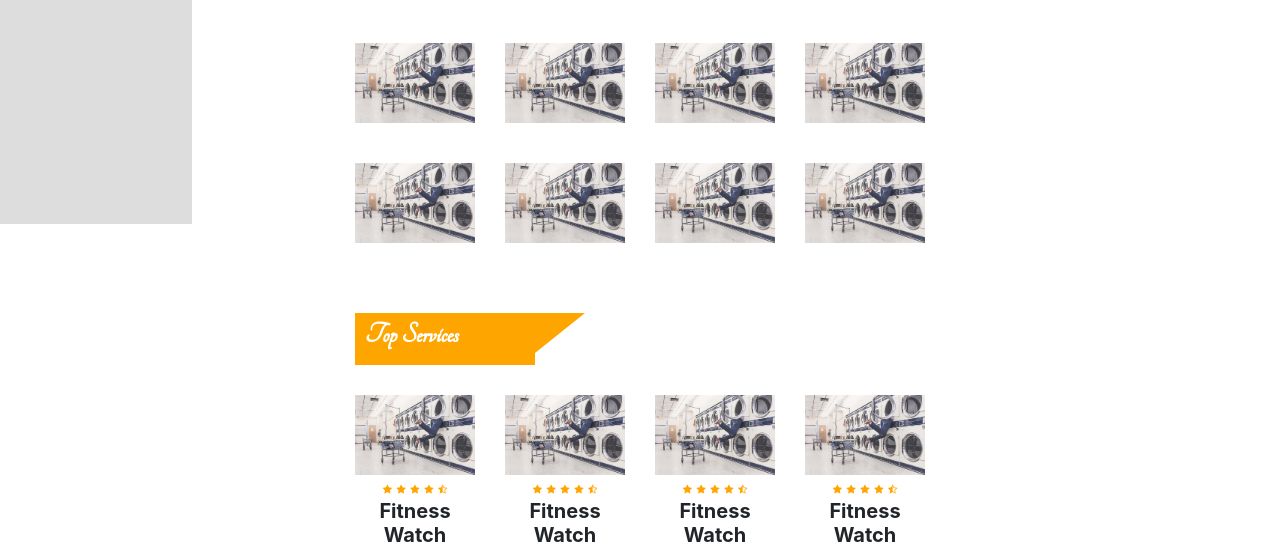
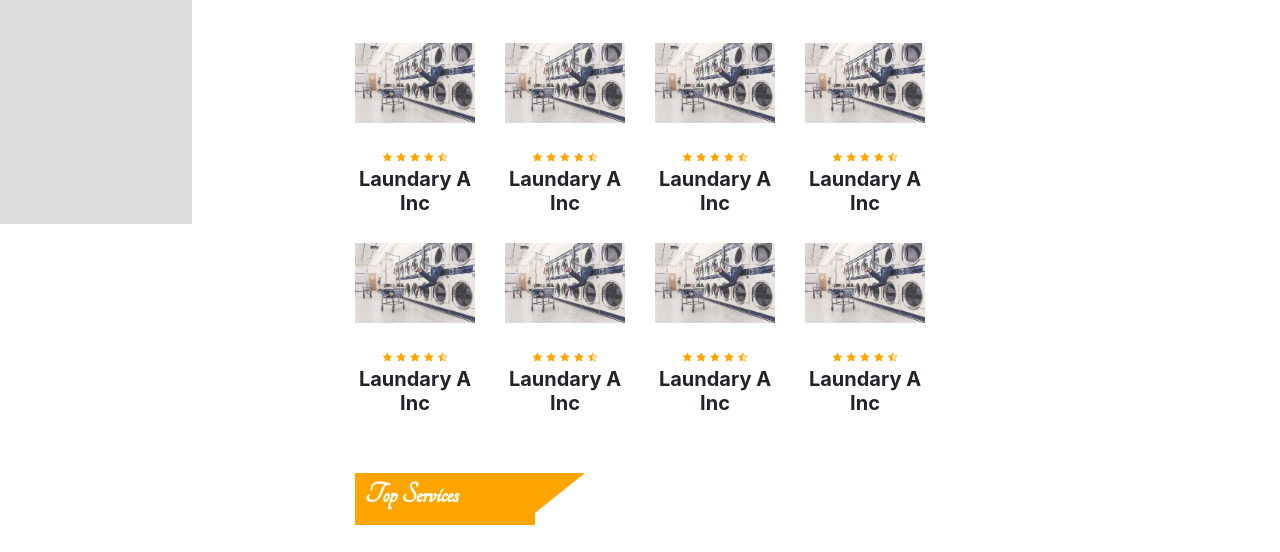
Before and after one commit to lovisgod/TheFothUI, a plain HTML site: page index.html in a window 1280 px wide. Shown: the part 636-1188 px from the top of the page. Drawn offline with nearby package versions, Linux system fonts and the light colour scheme.

Commit message:
FInal Landing page

```diff
--- a/index.html
+++ b/index.html
@@ -38,12 +38,12 @@
     <div class="side-menu" id="side-menu">
         <ul>
             <li>Haulages<i class="fa fa-angle-right"></i>
-                <ul>
+                <!-- <ul>
                     <li>Haulages1</li>
                     <li>Haulages2</li>
                     <li>Haulages3</li>
                     <li>Haulages4</li>
-                </ul>
+                </ul> -->
             </li>
             <li>Towing<i class="fa fa-angle-right"></i></li>
             <li>House Cleaning<i class="fa fa-angle-right"></i></li>
@@ -74,27 +74,91 @@
                 <div class="row">
                     <div class="col-md-3">
                         <a href="product_details.html"><img src="images/laundary.jpg"></a>
+                        <div class="product-bottom text-center">
+                            <i class="fa fa-star"></i>
+                            <i class="fa fa-star"></i>
+                            <i class="fa fa-star"></i>
+                            <i class="fa fa-star"></i>
+                            <i class="fa fa-star-half-o"></i>
+                            <h3>Laundary A Inc</h3>
+                        </div>
                     </div>
                     <div class="col-md-3">
                             <a href="product_details.html"><img src="images/laundary.jpg"></a>
+                            <div class="product-bottom text-center">
+                                <i class="fa fa-star"></i>
+                                <i class="fa fa-star"></i>
+                                <i class="fa fa-star"></i>
+                                <i class="fa fa-star"></i>
+                                <i class="fa fa-star-half-o"></i>
+                                <h3>Laundary A Inc</h3>
+                            </div>
                     </div>
                     <div class="col-md-3">
                             <a href="product_details.html"><img src="images/laundary.jpg"></a>
+                            <div class="product-bottom text-center">
+                                <i class="fa fa-star"></i>
+                                <i class="fa fa-star"></i>
+                                <i class="fa fa-star"></i>
+                                <i class="fa fa-star"></i>
+                                <i class="fa fa-star-half-o"></i>
+                                <h3>Laundary A Inc</h3>
+                            </div>
                     </div>
                     <div class="col-md-3">
                             <a href="product_details.html"><img src="images/laundary.jpg"></a>
+                            <div class="product-bottom text-center">
+                                <i class="fa fa-star"></i>
+                                <i class="fa fa-star"></i>
+                                <i class="fa fa-star"></i>
+                                <i class="fa fa-star"></i>
+                                <i class="fa fa-star-half-o"></i>
+                                <h3>Laundary A Inc</h3>
+                            </div>
                     </div>
                     <div class="col-md-3">
                             <a href="product_details.html"><img src="images/laundary.jpg"></a>
+                            <div class="product-bottom text-center">
+                                <i class="fa fa-star"></i>
+                                <i class="fa fa-star"></i>
+                                <i class="fa fa-star"></i>
+                                <i class="fa fa-star"></i>
+                                <i class="fa fa-star-half-o"></i>
+                                <h3>Laundary A Inc</h3>
+                            </div>
                     </div>
                     <div class="col-md-3">
                             <a href="product_details.html"><img src="images/laundary.jpg"></a>
+                            <div class="product-bottom text-center">
+                                <i class="fa fa-star"></i>
+                                <i class="fa fa-star"></i>
+                                <i class="fa fa-star"></i>
+                                <i class="fa fa-star"></i>
+                                <i class="fa fa-star-half-o"></i>
+                                <h3>Laundary A Inc</h3>
+                            </div>
                     </div>
                     <div class="col-md-3">
                             <a href="product_details.html"><img src="images/laundary.jpg"></a>
+                            <div class="product-bottom text-center">
+                                <i class="fa fa-star"></i>
+                                <i class="fa fa-star"></i>
+                                <i class="fa fa-star"></i>
+                                <i class="fa fa-star"></i>
+                                <i class="fa fa-star-half-o"></i>
+                                <h3>Laundary A Inc</h3>
+                            </div>
                     </div>
                     <div class="col-md-3">
                             <a href="product_details.html"><img src="images/laundary.jpg"></a>
+                            <div class="product-bottom text-center">
+                                <i class="fa fa-star"></i>
+                                <i class="fa fa-star"></i>
+                                <i class="fa fa-star"></i>
+                                <i class="fa fa-star"></i>
+                                <i class="fa fa-star-half-o"></i>
+                                <h3>Laundary A Inc</h3>
+                            </div>
                     </div>
                 </div>
             </div>
```
